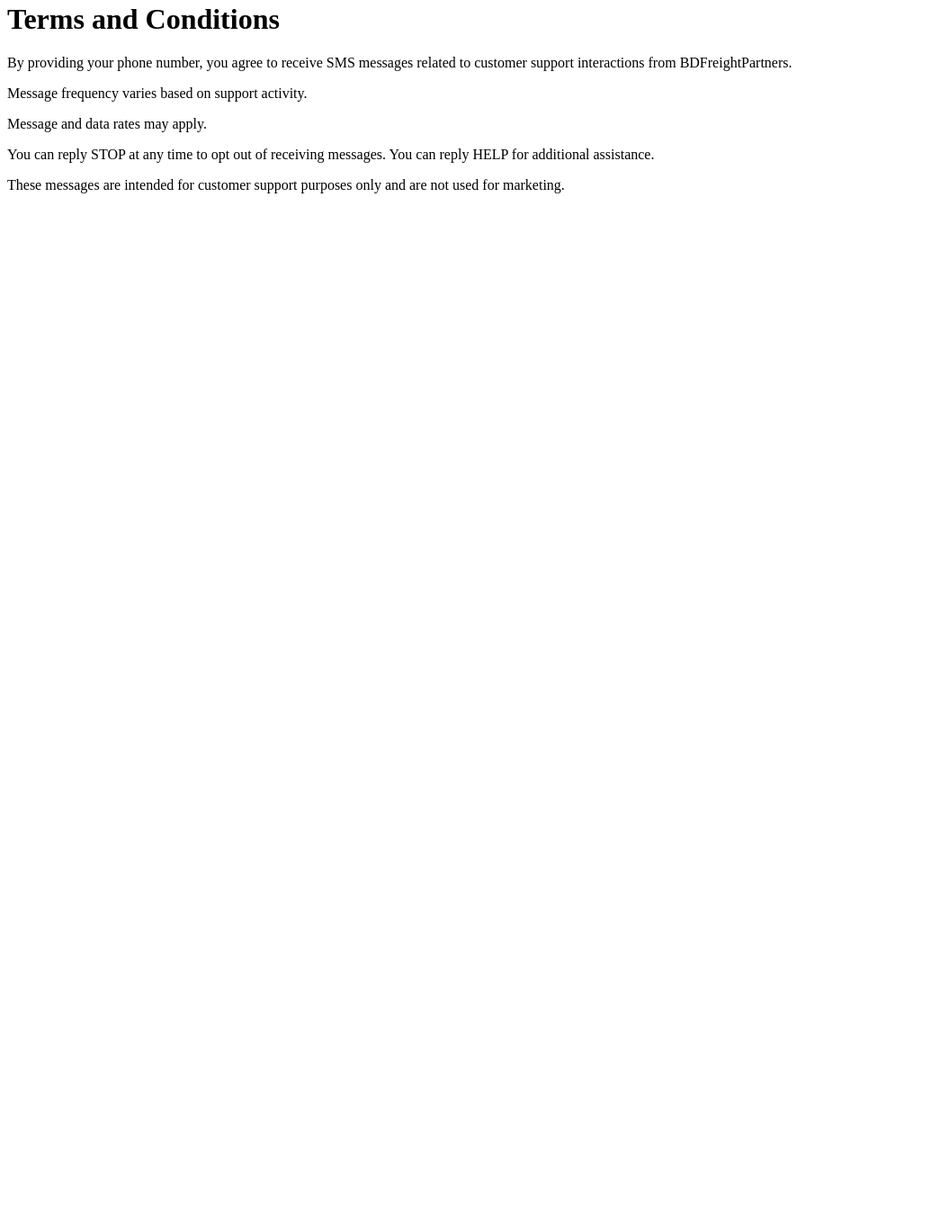
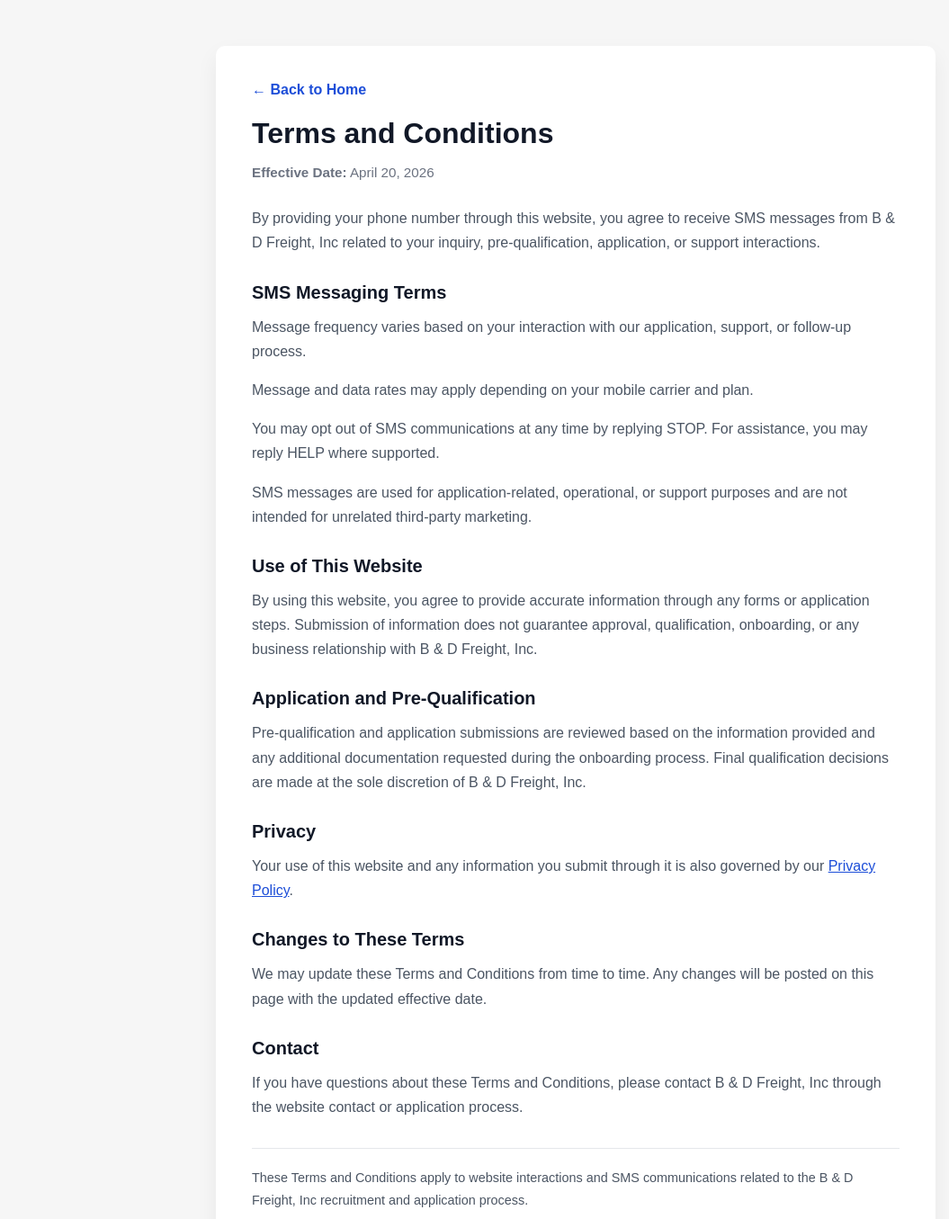
Before and after one commit to chriskylew/bdfreightpartners.com, a plain HTML site: page terms.html in a window 1280 px wide. Shown: the part 5-1360 px from the top of the page at 90% size, without its empty margins (0-1055 px from the left). Before the commit the page ends 800 px from the top, so only its background shows below. Drawn offline with Linux system fonts and the light colour scheme.

Commit message:
Rewrite Terms and Conditions page with HTML structure

```diff
--- a/terms.html
+++ b/terms.html
@@ -1,11 +1,183 @@
-<h1>Terms and Conditions</h1>
+<!doctype html>
+<html lang="en">
+<head>
+  <meta charset="utf-8" />
+  <meta name="viewport" content="width=device-width, initial-scale=1" />
+  <title>Terms and Conditions | B &amp; D Freight, Inc</title>
+  <meta
+    name="description"
+    content="Terms and Conditions for SMS communications and website interactions with B &amp; D Freight, Inc."
+  />
+  <style>
+    :root {
+      --bg: #f6f6f6;
+      --card: #ffffff;
+      --text: #111827;
+      --muted: #4b5563;
+      --subtle: #6b7280;
+      --border: #e5e7eb;
+      --link: #1d4ed8;
+    }
 
-<p>By providing your phone number, you agree to receive SMS messages related to customer support interactions from BDFreightPartners.</p>
+    * {
+      box-sizing: border-box;
+    }
 
-<p>Message frequency varies based on support activity.</p>
+    body {
+      margin: 0;
+      font-family: Arial, sans-serif;
+      background: var(--bg);
+      color: var(--text);
+    }
 
-<p>Message and data rates may apply.</p>
+    .container {
+      max-width: 800px;
+      margin: 56px auto;
+      padding: 40px;
+      background: var(--card);
+      border-radius: 10px;
+      box-shadow: 0 10px 24px rgba(0, 0, 0, 0.06);
+    }
 
-<p>You can reply STOP at any time to opt out of receiving messages. You can reply HELP for additional assistance.</p>
+    .top-link {
+      display: inline-block;
+      margin-bottom: 20px;
+      color: var(--link);
+      text-decoration: none;
+      font-weight: 600;
+    }
 
-<p>These messages are intended for customer support purposes only and are not used for marketing.</p>
+    .top-link:hover,
+    .top-link:focus-visible {
+      text-decoration: underline;
+    }
+
+    h1 {
+      margin: 0 0 12px;
+      font-size: 2rem;
+      line-height: 1.2;
+    }
+
+    h2 {
+      margin: 28px 0 12px;
+      font-size: 1.25rem;
+      line-height: 1.3;
+    }
+
+    p {
+      margin: 0 0 16px;
+      line-height: 1.7;
+      color: var(--muted);
+    }
+
+    .effective-date {
+      margin-bottom: 24px;
+      color: var(--subtle);
+      font-size: 0.95rem;
+    }
+
+    a {
+      color: var(--link);
+    }
+
+    .footer {
+      margin-top: 32px;
+      padding-top: 20px;
+      border-top: 1px solid var(--border);
+      font-size: 0.9rem;
+      color: var(--subtle);
+    }
+
+    @media (max-width: 640px) {
+      .container {
+        margin: 20px;
+        padding: 24px;
+      }
+
+      h1 {
+        font-size: 1.75rem;
+      }
+
+      h2 {
+        font-size: 1.125rem;
+      }
+    }
+  </style>
+</head>
+<body>
+  <main class="container">
+    <a class="top-link" href="/">← Back to Home</a>
+
+    <h1>Terms and Conditions</h1>
+    <p class="effective-date"><strong>Effective Date:</strong> April 20, 2026</p>
+
+    <p>
+      By providing your phone number through this website, you agree to receive
+      SMS messages from B &amp; D Freight, Inc related to your inquiry,
+      pre-qualification, application, or support interactions.
+    </p>
+
+    <h2>SMS Messaging Terms</h2>
+    <p>
+      Message frequency varies based on your interaction with our application,
+      support, or follow-up process.
+    </p>
+
+    <p>
+      Message and data rates may apply depending on your mobile carrier and plan.
+    </p>
+
+    <p>
+      You may opt out of SMS communications at any time by replying STOP. For
+      assistance, you may reply HELP where supported.
+    </p>
+
+    <p>
+      SMS messages are used for application-related, operational, or support
+      purposes and are not intended for unrelated third-party marketing.
+    </p>
+
+    <h2>Use of This Website</h2>
+    <p>
+      By using this website, you agree to provide accurate information through
+      any forms or application steps. Submission of information does not
+      guarantee approval, qualification, onboarding, or any business
+      relationship with B &amp; D Freight, Inc.
+    </p>
+
+    <h2>Application and Pre-Qualification</h2>
+    <p>
+      Pre-qualification and application submissions are reviewed based on the
+      information provided and any additional documentation requested during the
+      onboarding process. Final qualification decisions are made at the sole
+      discretion of B &amp; D Freight, Inc.
+    </p>
+
+    <h2>Privacy</h2>
+    <p>
+      Your use of this website and any information you submit through it is also
+      governed by our <a href="/privacy-policy.html">Privacy Policy</a>.
+    </p>
+
+    <h2>Changes to These Terms</h2>
+    <p>
+      We may update these Terms and Conditions from time to time. Any changes
+      will be posted on this page with the updated effective date.
+    </p>
+
+    <h2>Contact</h2>
+    <p>
+      If you have questions about these Terms and Conditions, please contact
+      B &amp; D Freight, Inc through the website contact or application process.
+    </p>
+
+    <div class="footer">
+      <p>
+        These Terms and Conditions apply to website interactions and SMS
+        communications related to the B &amp; D Freight, Inc recruitment and
+        application process.
+      </p>
+    </div>
+  </main>
+</body>
+</html>
```
